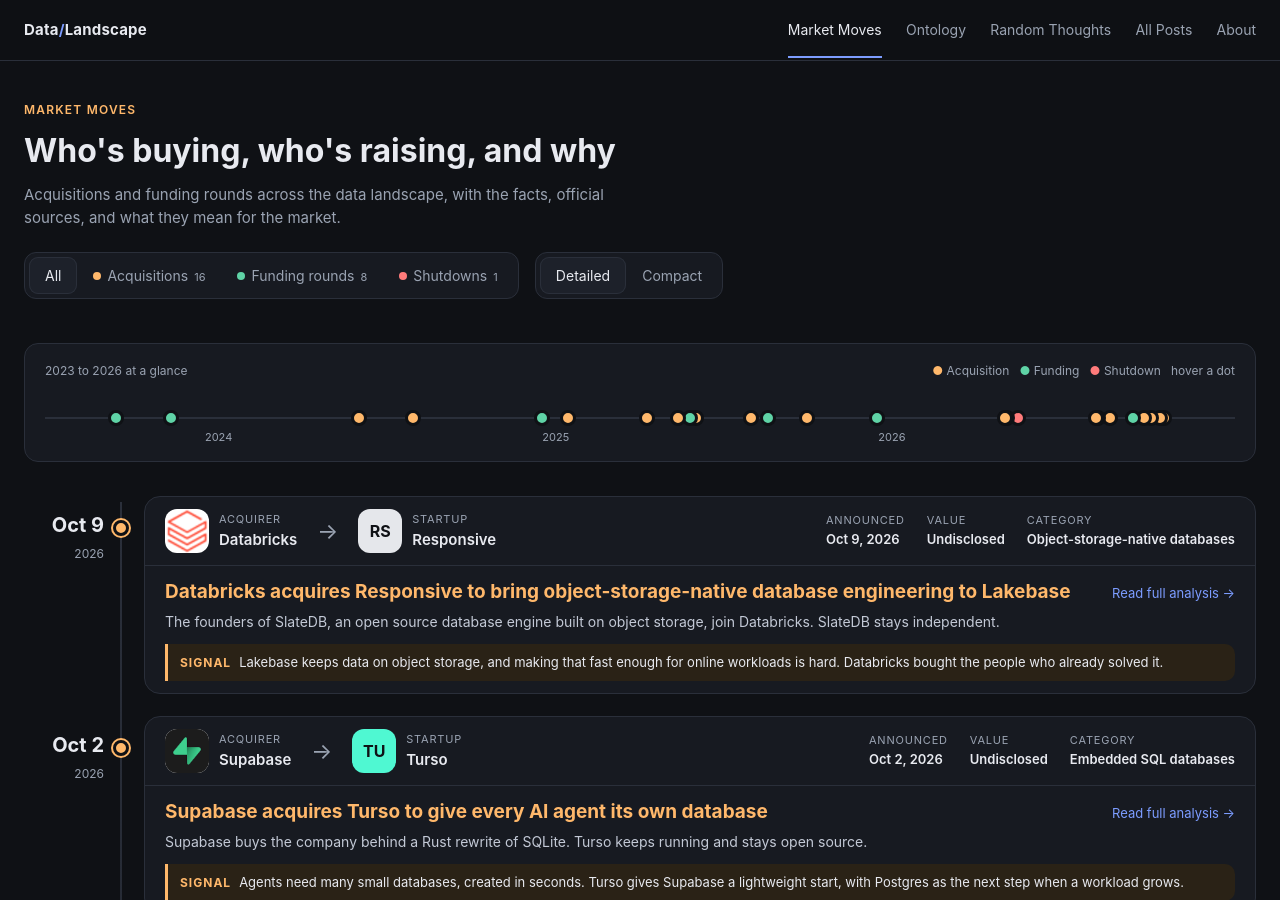
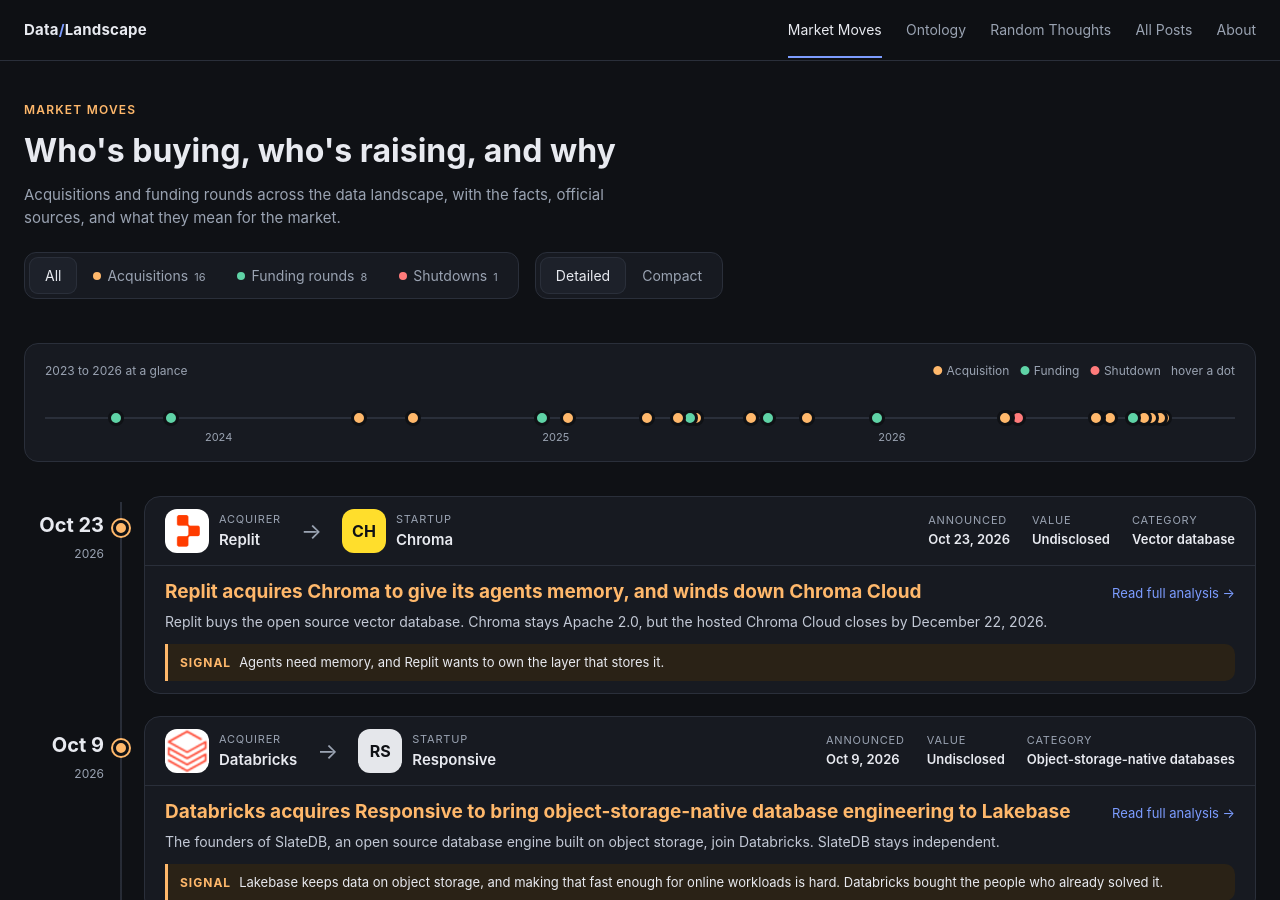
Before and after one commit to itayb-dt/data_landscape, a Jekyll site: the page built from index.html, in a window 1280 px wide and 900 px high. Built offline with Jekyll 4.4.1, drawn with Linux system fonts in a browser that asks for light colours.

Commit message:
Add Replit/Chroma acquisition article and Market Moves card
New article on Replit acquiring Chroma, the open source vector database, and
winding down Chroma Cloud, with a hero image from Chroma's announcement. Fill in
the Chroma card in events.yml with headline, subtitle and signal.

Co-Authored-By: Claude Sonnet 5.5 <noreply@anthropic.com>

```diff
--- a/_data/events.yml
+++ b/_data/events.yml
@@ -125,9 +125,22 @@
   # Chroma's post says it is "joining" Replit (definitive agreement); Chroma Cloud is being wound down.
   when: "Oct 23"
   acquirer: Replit
+  acquirer_abbr: RP
+  acquirer_color: "#f26207"
   target: Chroma
+  target_abbr: CH
+  target_color: "#ffde2c"
   value: "Undisclosed"
-  source: https://www.trychroma.com/blog/chroma-joins-replit
+  headline: Replit acquires Chroma to give its agents memory, and winds down Chroma Cloud
+  tldr: "Replit buys the open source vector database. Chroma stays Apache 2.0, but the hosted Chroma Cloud closes by December 22, 2026."
+  signal: "Agents need memory, and Replit wants to own the layer that stores it."
+  facts:
+    - {label: Announced, value: "Oct 23, 2026"}
+    - {label: Value, value: Undisclosed}
+    - {label: Category, value: Vector database}
+  links:
+    - {label: Chroma announcement, src: trychroma.com, abbr: CH, color: "#ffde2c", url: "https://www.trychroma.com/blog/chroma-joins-replit"}
+  post: /blog_posts/acq/024_ACQ_chroma_by_replit.html
 
 - type: acq
   date: 2026-10-09
--- /dev/null
+++ b/blog_posts/acq/024_ACQ_chroma_by_replit.md
@@ -0,0 +1,46 @@
+---
+title: "Replit acquires Chroma to give its agents memory, and winds down Chroma Cloud"
+published: 2026-11-03
+---
+Chroma [announced on October 23, 2026](https://www.trychroma.com/blog/chroma-joins-replit) that it has signed a definitive agreement to join Replit. The price was not disclosed, and I could not read Replit's own announcement, so the facts here come from Chroma and from [Dealroom's report](https://dealroom.co/news/167742-replit-buys-chroma-to-give-its-agents-memory-shuts-cloud-in-60-days/). The detail that matters: Chroma, an open source vector database, is [shutting down its hosted service](https://www.trychroma.com/cloud-wind-down).
+
+<figure class="shot">
+  <img src="{{ '/assets/images/chroma/hero.png' | relative_url }}" alt="Chroma joins Replit" loading="lazy">
+  <figcaption>Chroma joins Replit. Source: <a href="https://www.trychroma.com/blog/chroma-joins-replit">Chroma</a>.</figcaption>
+</figure>
+
+## The Problem: AI applications need to find relevant data by meaning, and a classic database cannot
+
+A language model only knows what is in its prompt. To answer questions about a company's documents, a codebase or a conversation history, an application has to find the relevant pieces first and hand them to the model. That means searching by meaning, not by exact words.
+
+The common technique is to turn text into vectors, lists of numbers where similar meaning gives nearby numbers, and search for the nearest ones. A SQL database with an index on a text column cannot do that. Take a coding agent that must find where an app handles login: the code never uses the word "login" in the same way twice, and a keyword search misses most of it.
+
+## The Solution: An open source database built for vector search
+
+[Chroma](https://www.trychroma.com/) describes itself as "open-source search infrastructure for AI", with vector, full-text, regex and metadata search, built on object storage and released under Apache 2.0. Its clients are available for Python, TypeScript and Rust. The project says it has about 6M downloads a month and [just shy of 30k GitHub stars](https://www.trychroma.com/blog/chroma-joins-replit), and names Mintlify, Retool, Krea and Paramount among its users. The company also sold Chroma Cloud, a hosted serverless version.
+
+### Funding history
+
+Public Funding Rounds: Not publicly available from credible sources. [Dealroom lists](https://dealroom.co/news/167742-replit-buys-chroma-to-give-its-agents-memory-shuts-cloud-in-60-days/) $18M raised in total, without rounds. Chroma's post says Replit's CEO Amjad Masad and President Michele Catasta were early investors.
+
+## Understanding the Acquisition
+
+Replit builds software with agents, and an agent needs memory: what it did before, and what is in the project. Chroma's post says its infrastructure for context and memory combines with Replit's agent platform, and Chroma states its aim as the context layer for the "self-driving company".
+
+For users, the effect is split. Open source Chroma [continues under Apache 2.0](https://www.trychroma.com/cloud-wind-down), and Replit says it will contribute back to the project. Chroma Cloud does not continue. Writes stop on November 22, 2026, and reads stop on December 22, 2026. Customers have to move to another Chroma deployment or another database. The wind-down page names no migration tool.
+
+The announcement does not say what Chroma's CEO Jeff Huber or the rest of the team will do at Replit.
+
+## Relevant Products and Companies
+
+- [Pinecone](https://www.pinecone.io/): the best-known managed vector database, which [raised $100M in April 2023](https://www.pinecone.io/newsroom/pinecone-raises-usd100m-in-series-b-funding-to-provide-long-term-memory-for-ai/) at a $750M valuation.
+- [pgvector](https://github.com/pgvector/pgvector): the open source extension that adds vector search to Postgres.
+- [Turso](https://turso.tech/): SQLite-compatible database with vector search. See my [Supabase and Turso article]({{ '/blog_posts/acq/022_ACQ_turso_by_supabase.html' | relative_url }}).
+
+## My Take
+
+We need vectors in a database, but not necessarily a dedicated database. Vector search is a feature, and it is already inside Postgres through pgvector. Turso lists vector search too, though its README says exact search works today and vector indexing is still on the roadmap. When the main database can do it, a separate system needs a strong reason to exist.
+
+That is why I wonder how Pinecone is doing. It raised $100M in 2023, and I found no later priced round. I do not know its numbers, so this is a question, not a claim.
+
+Chroma is open source, which is why the code lives on. Its cloud, the business, did not. The lesson is the same as in other shutdowns: a new database vendor needs a very clear business justification.
```
Also changed, not shown: 1 other file.
